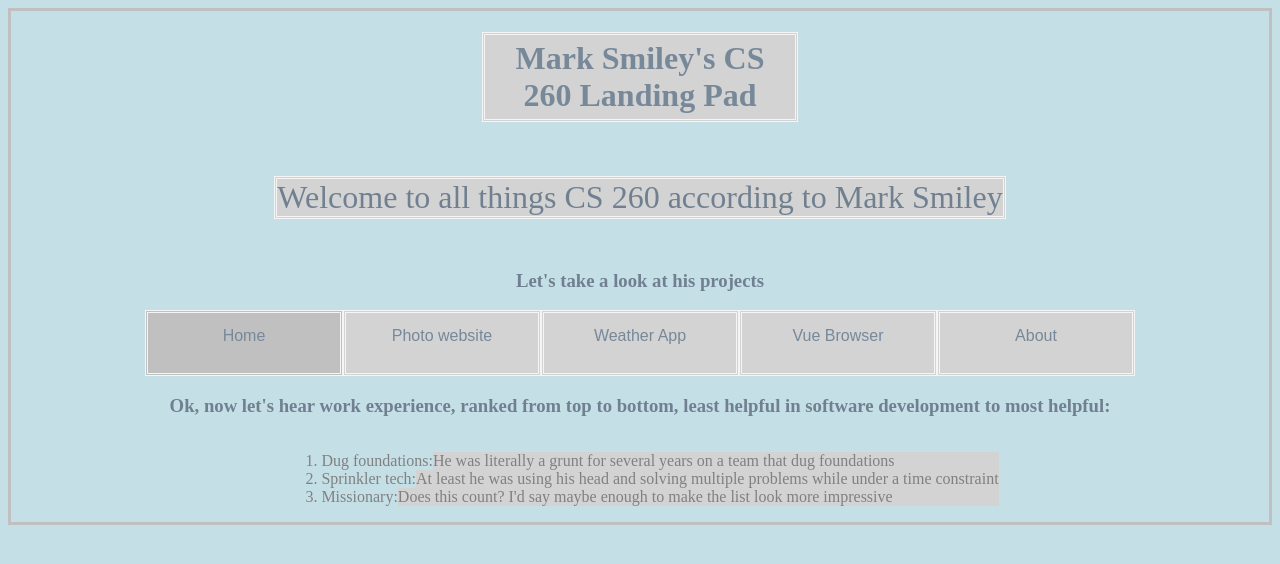
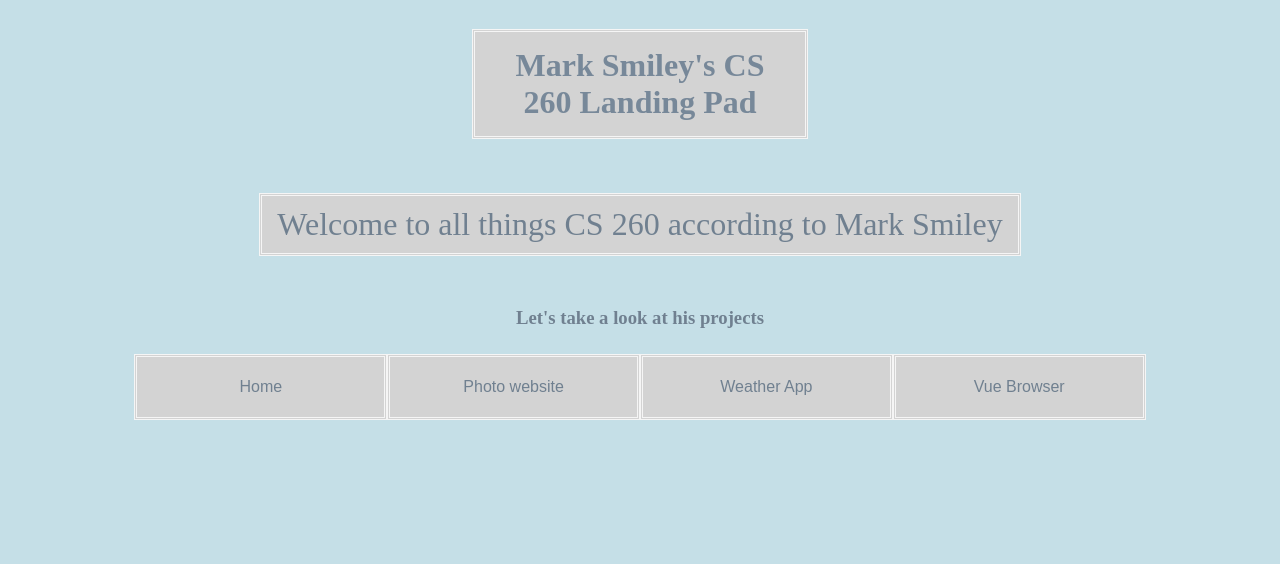
Before and after one commit to marksmiley/portfolio, a plain HTML site: page index.html in a window 1280 px wide. Drawn offline with Linux system fonts and the light colour scheme.

Commit message:
Assignment C2 update

```diff
--- /dev/null
+++ b/flexbox.css
@@ -0,0 +1,30 @@
+* {
+  margin: 0;
+  padding: 0;
+  box-sizing: border-box;
+}
+
+.menu-container {
+  color: #fff;
+  background-color: #5995da; /* Blue */
+  padding: 20px 0;
+  display: flex;
+}
+
+.menu {
+  border: 1px solid #fff; /* For debugging */
+  width: 900px;
+  padding: 1pc;
+  display: flex;
+  justify-content: space-between;
+}
+
+.links {
+  display: flex;
+  /* border: 1px solid #fff; */
+  justify-content: flex-end;
+}
+
+.login {
+  margin-left: 20px;
+}
--- a/index.css
+++ b/index.css
@@ -1,78 +1,80 @@
+body {
+  align-items: center;
+  display: flex;
+  flex-direction: column;
+  background-color: rgb(197, 223, 231);
+}
+
 h1 {
   text-align: center;
+  box-sizing: content-box;
+  box-align: center;
+
   color: lightslategray;
   background-color: lightgray;
-  box-sizing: content-box;
+  border: 3px double whitesmoke;
+
   width: 300px;
-  box-align: center;
-  padding: 5px;
-  border: 3px double whitesmoke;
+  padding: 15px;
 }
 
 p {
   background-color: lightgray;
   border: 3px double whitesmoke;
+  color: slategray;
+
   font-size: 2pc;
-}
-
-li {
-  float: left;
-}
-
-ul {
-  background-color: lightgray;
-  list-style-type: none;
-  margin: 0;
-  padding: 0;
-  overflow: hidden;
-  top: 0;
-}
-
-a {
-  display: block;
-  width: 10pc;
-  height: 2pc;
   text-align: center;
-}
-
-li a {
-  font-family: Arial, Helvetica, sans-serif;
-  font: Arial;
-  display: block;
-  border: 3px double whitesmoke;
-  color: lightslategray;
-  text-align: center;
-  padding: 14px 16px;
-  margin: 0px;
-  text-decoration: none;
-}
-
-li a:hover {
-  background-color: slategray;
-  color: white;
-}
-
-.active {
-  background-color: silver;
-}
-
-body {
-  align-items: center;
-  display: flex;
-  flex-direction: column;
-  border: 3px solid silver;
-  background-color: rgb(197, 223, 231);
-}
-
-p {
-  text-align: center;
-  color: slategray;
+  padding: 10px 15px;
 }
 
 h3 {
+  /* This just gives us a title before the projects tab */
   color: slateGray;
 }
 
-li {
-  color: gray;
+.tabs_container {
+  display: flex;
+  justify-content: space-between;
+  flex-wrap: wrap;
+  align-items: center;
+
+  font-family: Arial, Helvetica, sans-serif;
+  font: Arial;
+
+  background-color: lightgray;
+  color: whitesmoke;
+
+  /* border: 3px double whitesmoke; */
+  height: 60px;
+  margin: 10px;
+  width: 80%;
 }
+
+.tabs {
+  display: flex;
+  justify-content: space-around;
+  align-items: center;
+
+  height: 100%;
+  width: 100%;
+}
+
+.link {
+  display: flex;
+  align-items: center;
+  justify-content: center;
+
+  width: 100%;
+  height: 100%;
+
+  text-decoration: none;
+  color: slategray;
+  background-color: lightgray;
+  border: 3px double whitesmoke;
+}
+
+.link:hover {
+  background-color: lightslategray;
+  color: whitesmoke;
+}
--- a/index.html
+++ b/index.html
@@ -8,39 +8,13 @@
     <h1>Mark Smiley's CS 260 Landing Pad</h1>
     <p>Welcome to all things CS 260 according to Mark Smiley</p>
     <h3>Let's take a look at his projects</h3>
-    <ul>
-      <li><a class="active" href="#home">Home</a></li>
-      <li><a href="PhotoWebsite.html">Photo website</a></li>
-      <li><a href="WeatherApp.html">Weather App</a></li>
-      <li><a href="VueBrowser.html">Vue Browser</a></li>
-      <li style="float: right"><a href="#about">About</a></li>
-    </ul>
-    <h3>
-      Ok, now let's hear work experience, ranked from top to bottom, least
-      helpful in software development to most helpful:
-    </h3>
-    <ol>
-      <li>Dug foundations:</li>
-      <ul>
-        <li>
-          He was literally a grunt for several years on a team that dug
-          foundations
-        </li>
-      </ul>
-      <li>Sprinkler tech:</li>
-      <ul>
-        <li>
-          At least he was using his head and solving multiple problems while
-          under a time constraint
-        </li>
-      </ul>
-      <li>Missionary:</li>
-      <ul>
-        <li>
-          Does this count? I'd say maybe enough to make the list look more
-          impressive
-        </li>
-      </ul>
-    </ol>
+    <div class="tabs_container">
+      <div class="tabs">
+        <a class="link" href="#home">Home</a>
+        <a class="link" href="PhotoWebsite.html">Photo website</a>
+        <a class="link" href="WeatherApp.html">Weather App</a>
+        <a class="link" href="VueBrowser.html">Vue Browser</a>
+      </div>
+    </div>
   </body>
 </html>
```
Also changed, not shown: flexbox.html (added, +19 -0 lines), About.html (added), 3 other files.
